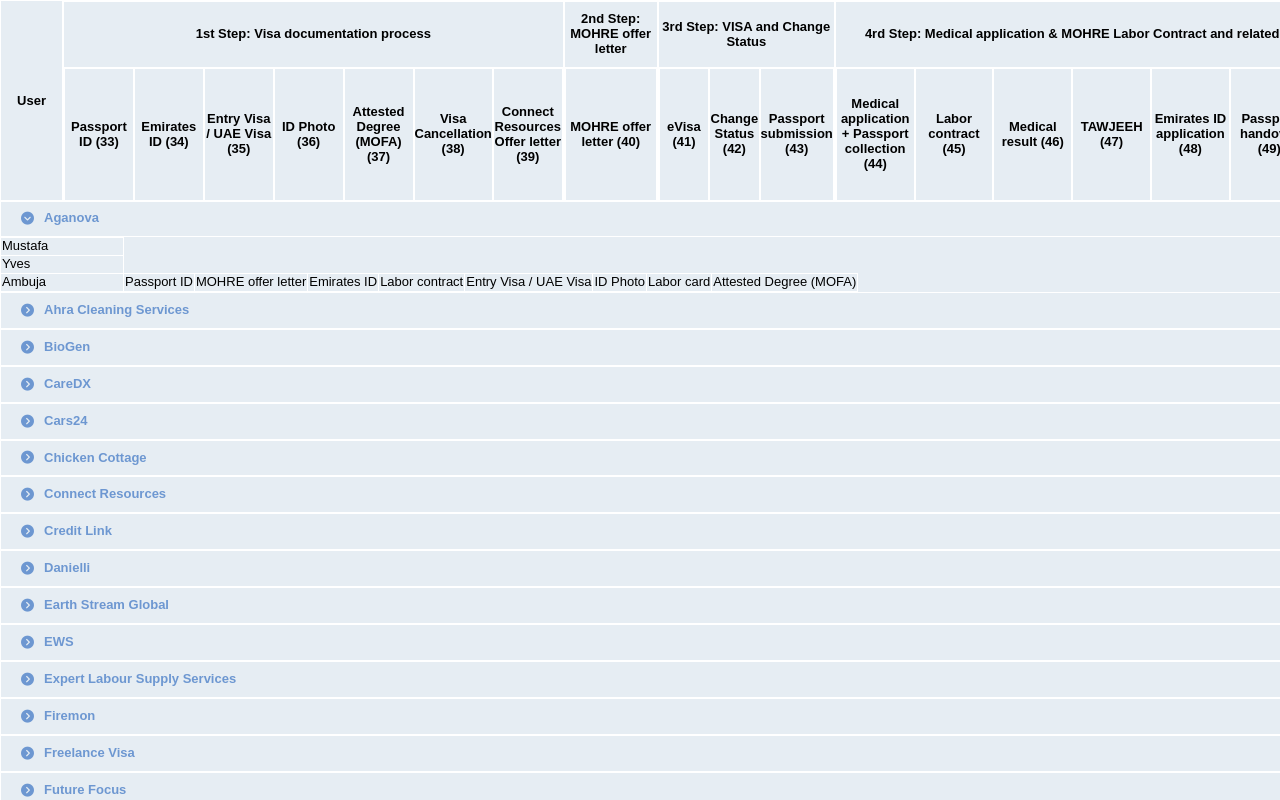
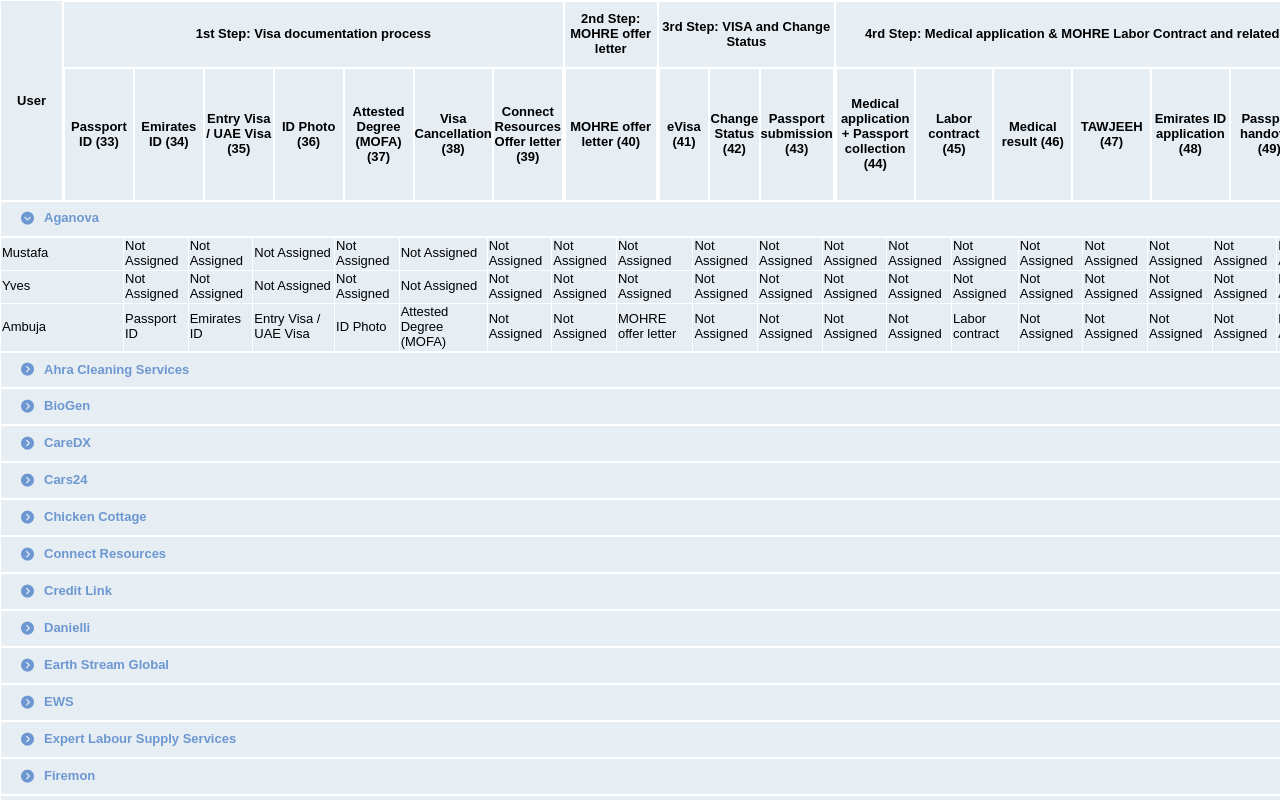
Before and after one commit to SmithVyne/Visa-Dashboard, a React (Create React App) app: page / in a window 1280 px wide. Both pictures are taken after a click on the element "Aganova". Shown: the top 800 px of the page. Built offline with nearby package versions, Linux system fonts and the light colour scheme.

Commit message:
Find Documents Ids and Headers Ids

```diff
--- a/src/components/App.js
+++ b/src/components/App.js
@@ -2,14 +2,16 @@
 import '../styles/App.css';
 import Header from './Header';
 import Body from './Companies';
+import {findHeadersIds} from '../utils';
 
-export const employeesContext = createContext();
+export const employeesContext = createContext({});
 
 function App() {
   const [header, setHeader] = useState([]);
   const [companies, setCompanies] = useState([]);
   const [employees, setEmployees] = useState([]);
-
+  const headerIds = findHeadersIds(header);
+  console.log(headerIds)
 
   useEffect(() => {
      fetch('./api/headers.json')
@@ -27,7 +29,7 @@
   }, [])
 
   return (
-    <employeesContext.Provider value={employees}>
+    <employeesContext.Provider value={{employees, headerIds}}>
       <main>
         <Header header={header} />
         <Body companies={companies} />
--- a/src/components/Documents.js
+++ b/src/components/Documents.js
@@ -1,12 +1,22 @@
-import React from 'react';
+import React, {useContext} from 'react';
+import {employeesContext} from './App';
+import {findDocumentsIds} from '../utils';
+
 
 export default function Documents({documents}) {
+    const {headerIds} = useContext(employeesContext);
+    const documentsIds = findDocumentsIds(documents);
+
     return (
         <>
-            {documents.map(document =>
-                <td>
-                    {document.visa_template_document.name}
-                </td>
+            {headerIds.map(id => {
+                    let documentId = documentsIds.findIndex(idn => idn === id)
+                    if(documentId === -1) {
+                        return <td>Not Assigned</td>
+                    } else {
+                        return <td>{documents[documentId].visa_template_document.name}</td>
+                    }
+                }
             )}
         </>
     )
--- a/src/components/Employees.js
+++ b/src/components/Employees.js
@@ -4,7 +4,7 @@
 
 export default function Employees() {
 
-    const employees = useContext(employeesContext);
+    const {employees} = useContext(employeesContext);
 
     return (
         <table >
--- /dev/null
+++ b/src/utils/index.js
@@ -0,0 +1,11 @@
+export const findDocumentsIds = (documents) => {
+    return documents.map(({visa_template_document: {id}}) => id);
+}
+
+export const findHeadersIds = (header) => {
+    const result = [];
+    header.forEach(({visa_template_documents}) => {
+        visa_template_documents.forEach(({id}) => result.push(id))
+    });
+    return result;
+}
```
